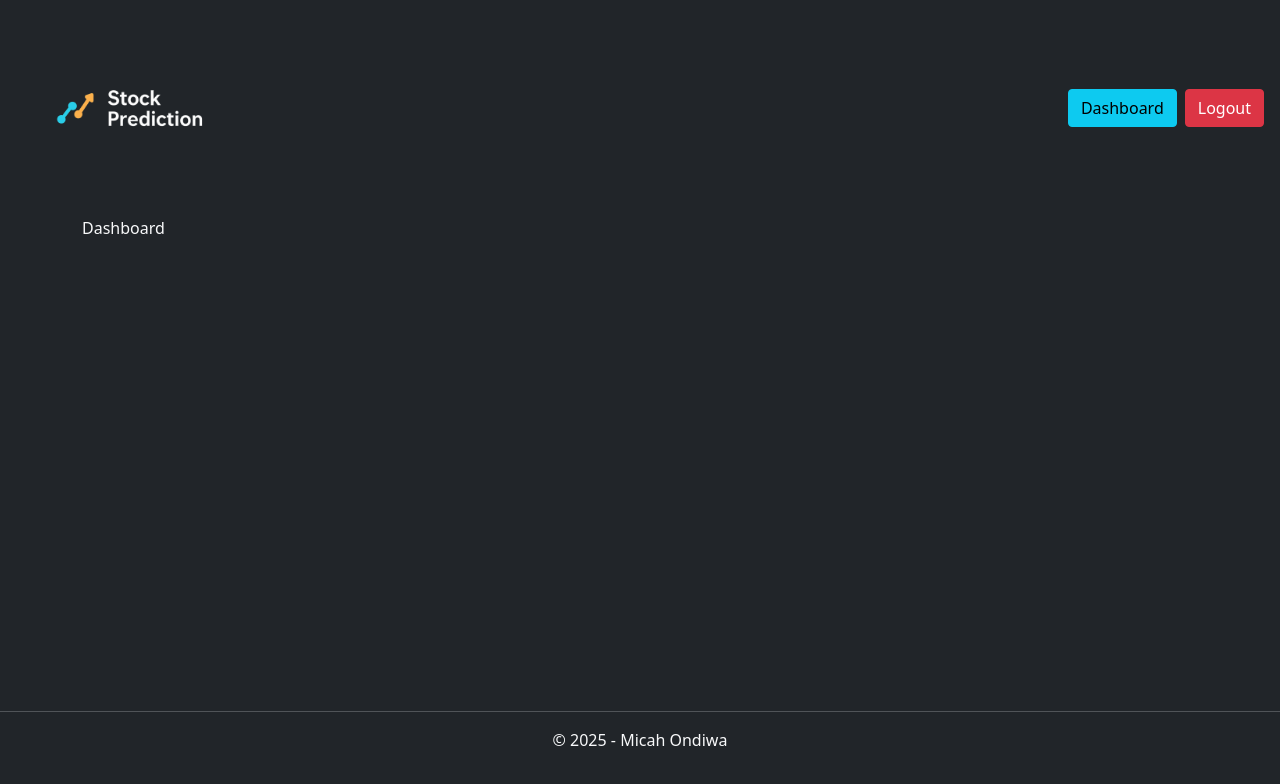
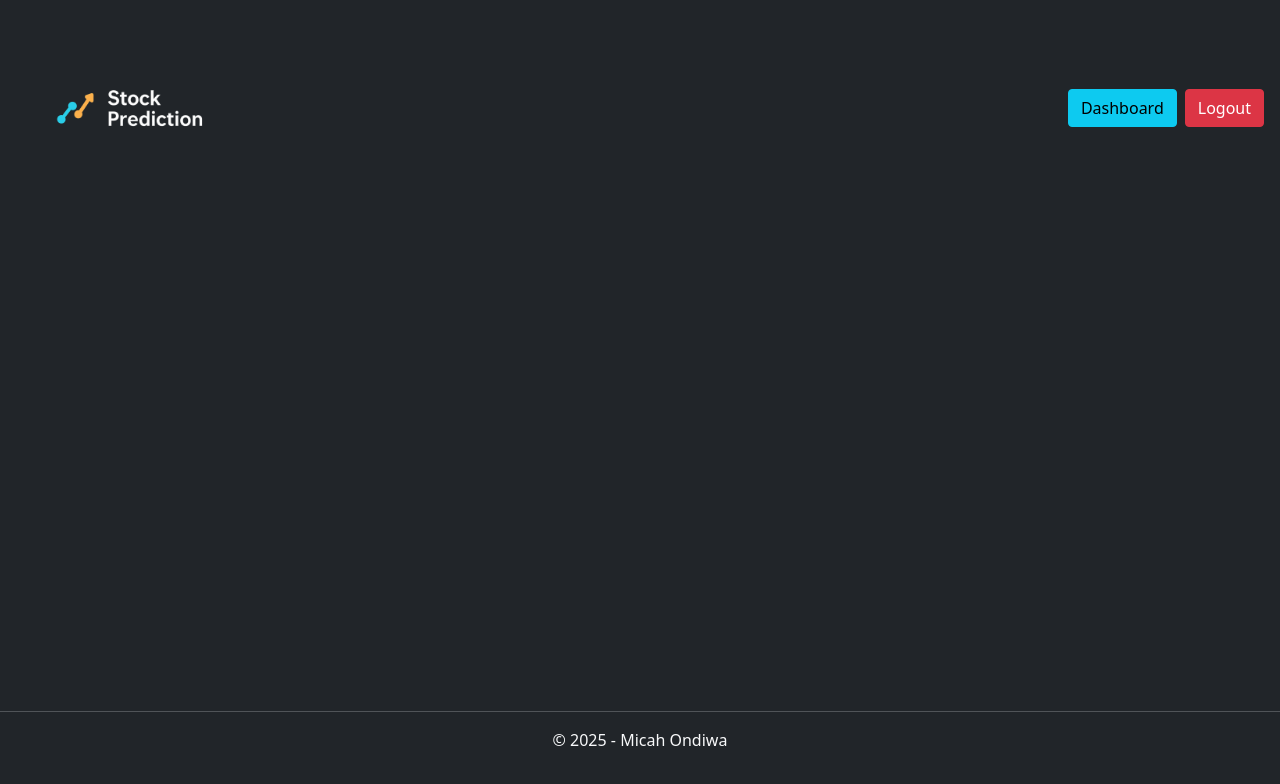
Before and after one commit to micahondiwa/stock-prediction-portal, a React (Vite) app in the folder frontend-react/: page /dashboard in a window 1280 px wide. Shown: the top 784 px of the page. Built offline with nearby package versions, Linux system fonts and the light colour scheme; no server answers; sample sign-in values are in the browser's storage.

Commit message:
Dashboard

```diff
--- a/frontend-react/src/components/dashboard/Dashboard.jsx
+++ b/frontend-react/src/components/dashboard/Dashboard.jsx
@@ -15,7 +15,9 @@ const Dashboard = () => {
         fetchProtectedData();
     }, [])
     return (
-        <div className='text-light container'>Dashboard</div>
+        <div className='container'>
+
+        </div>
     )
 }
 
```
